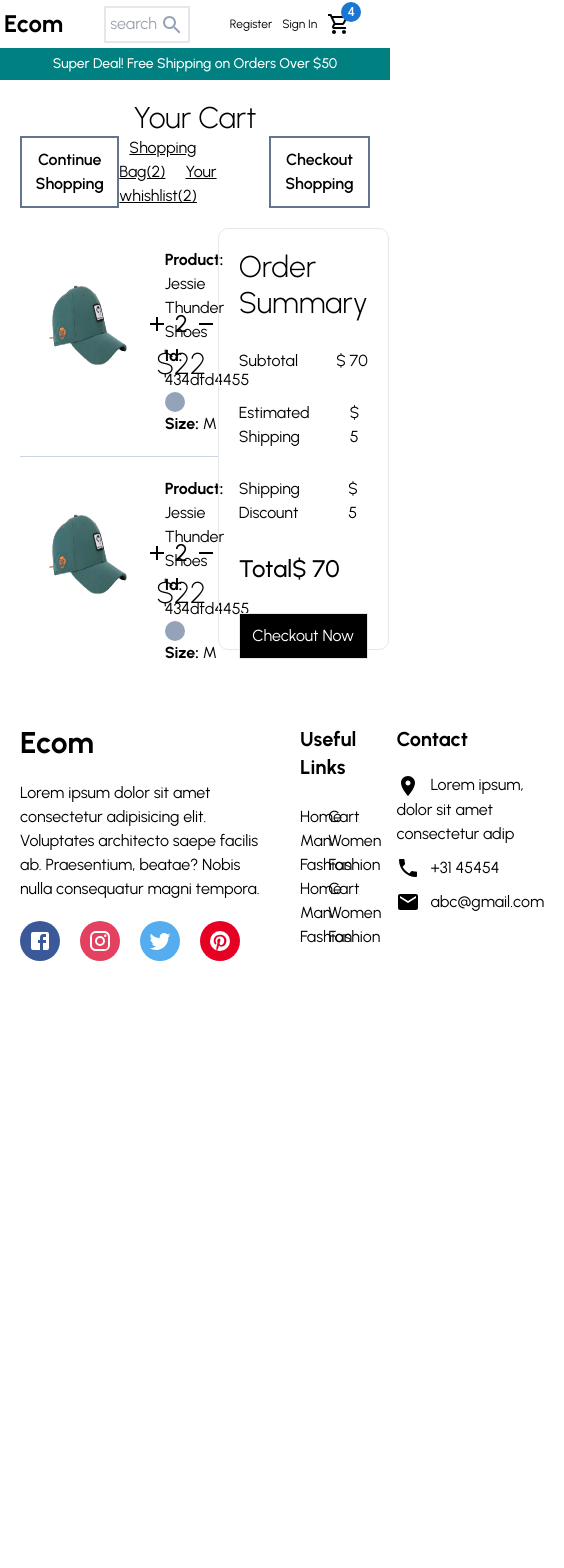
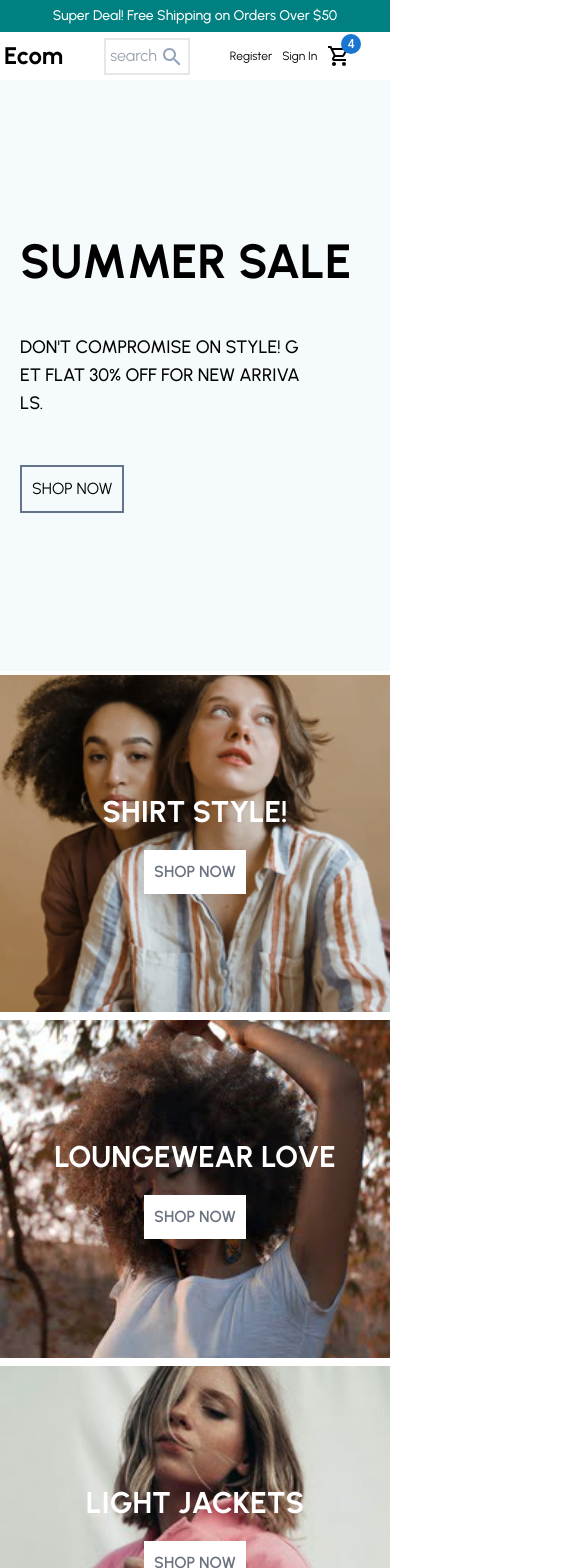
Before and after one commit to shubham9654/ecommerce-frontend, a React (Create React App) app: page /products in a window 390 px wide. Shown: the top 1568 px of the page, 564 px wide, since content can reach past the window. Before the commit the page ends 981 px from the top, so only its background shows below. Built offline with nearby package versions, Linux system fonts and the light colour scheme; the HTML template or start-up script is replaced by a standard one.

Commit message:
Title: Homepage made responsive Dev: Shubham Date: 27 Nov 2022

```diff
--- a/src/App.jsx
+++ b/src/App.jsx
@@ -9,7 +9,7 @@ import Register from "./pages/Register";
 const App = () => {
   return (
     <div className="app">
-      <Cart />
+      <Homepage />
     </div>
   )
 }
--- a/src/app.css
+++ b/src/app.css
@@ -6,3 +6,9 @@
   url("https://images.pexels.com/photos/6984661/pexels-photo-6984661.jpeg?auto=compress&cs=tinysrgb&dpr=2&h=650&w=940")
     center;
 }
+
+@media screen and (max-width: 480px) {
+  .slider {
+    height: calc(100vh - 30vh) !important;
+  }
+}
--- a/src/components/Categories.jsx
+++ b/src/components/Categories.jsx
@@ -3,7 +3,7 @@ import CategoryItem from "./CategoryItem"
 
 const Categories = () => {
   return (
-    <div className="categoires flex p-5 justify-between">
+    <div className="categoires w-full flex p-5 justify-between  ms:flex-col ms:p-0">
       {
         categories.map((item, index) => (
           <CategoryItem
--- a/src/components/CategoryItem.jsx
+++ b/src/components/CategoryItem.jsx
@@ -1,7 +1,7 @@
 
 const CategoryItem = ({ item }) => {
   return (
-    <div className="h-[63vh] w-full relative m-1">
+    <div className="h-[63vh] w-full relative m-1 ms:h-[40vh] ms:mx-0">
       <img
         className="object-cover h-full w-full"
         alt="category_img"
--- a/src/components/Footer.jsx
+++ b/src/components/Footer.jsx
@@ -2,7 +2,7 @@ import { Email, Facebook, Instagram, Phone, Pinterest, Room, Twitter } from "@mu
 
 const Footer = () => {
   return (
-    <div className="flex">
+    <div className="flex ms:flex-col">
       <div className="flex-[1] flex flex-col p-5">
         <h1 className="text-3xl font-bold">Ecom</h1>
         <div className="my-5">
@@ -23,7 +23,8 @@ const Footer = () => {
           </span>
         </div>
       </div>
-      <div className="flex-[1] p-5">
+
+      <div className="flex-[1] p-5 ms:hidden">
         <h3 className="text-xl font-bold mb-6">Useful Links</h3>
         <ul className="flex flex-wrap">
           <li className="w-1/2">Home</li>
@@ -36,11 +37,12 @@ const Footer = () => {
           <li className="w-1/2">Women Fashion</li>
         </ul>
       </div>
-      <div className="flex-[1] p-5">
+
+      <div className="flex-[1] p-5 ms:bg-slate-100">
         <h3 className="text-xl font-bold mb-5">Contact</h3>
         <div className="mb-2.5">
           <Room className="mr-2.5 flex" />
-          Lorem ipsum, dolor sit amet consectetur adip
+          Lorem ipsum, dolor sit amet consect
         </div>
         <div className="mb-2.5 flex">
           <Phone className="mr-2.5" />
--- a/src/components/Newsletter.jsx
+++ b/src/components/Newsletter.jsx
@@ -3,9 +3,9 @@ import { Send } from "@mui/icons-material";
 const Newsletter = () => {
   return (
     <div className="h-[50vh] bg-[#fcf5f5] flex flex-col items-center justify-center">
-      <h1 className="text-[70px] font-bold mb-1.5 capitalize">Newsletter</h1>
-      <div className="text-2xl font-light mb-5">Get timely updates from your favorite products.</div>
-      <div className="w-2/5 h-[40px] flex items-center justify-cente border border-slate-400 mb-5">
+      <h1 className="text-[70px] font-bold mb-1.5 capitalize ms:text-[60px]">Newsletter</h1>
+      <div className="text-2xl font-light mb-5 ms:text-center">Get timely updates from your favorite products.</div>
+      <div className="w-2/5 h-[40px] flex items-center justify-cente border border-slate-400 mb-5 ms:w-3/4">
         <input className="w-full h-full flex-[8] focus:outline-none px-2.5 bg-white " placeholder="Your email"/>
         <button className="flex-[2] bg-teal-600 h-full w-full border-2 border-teal-600">
           <Send />
--- a/src/components/Slider.jsx
+++ b/src/components/Slider.jsx
@@ -13,12 +13,10 @@ const Slider = () => {
     }
   }
 
-  console.log(slideIndex)
-
   return (
-    <div className="w-full relative overflow-hidden" style={{ height: "calc(100vh - 4rem)"}}>
+    <div className="slider w-full relative overflow-hidden" style={{ height: "calc(100vh - 4rem)"}}>
       <span
-        className="w-12	h-12 bg-slate-300 rounded-full flex items-center justify-center absolute top-0 bottom-0 left-2.5 m-auto	cursor-pointer z-50 opacity-50"
+        className="w-12	h-12 bg-slate-300 rounded-full flex items-center justify-center absolute top-0 bottom-0 left-2.5 m-auto	cursor-pointer z-50 opacity-50 ms:hidden"
         onClick={() => handleClick("left")}
       >
         <ArrowLeftOutlined />
@@ -29,13 +27,13 @@ const Slider = () => {
           <div className="flex h-full w-full" style={{ transform: `translateX(${slideIndex * -100}vw)`, transition: "all 1.5s ease" }}>
             {
               sliderItems.map((el) => (
-                <div key={el.id} className={`flex items-center h-screen `} style={{minWidth: "100vw", backgroundColor: el.bg }}>
-                  <div className="w-2/4 h-full flex justify-center">
+                <div key={el.id} className={`flex items-center ms:px-5`} style={{minWidth: "100vw", backgroundColor: el.bg }}>
+                  <div className="w-2/4 h-full flex justify-center ms:hidden">
                     <img className="h-[85%]" alt="slider_image" src={el.img} />
                   </div>
                   <div lassName="w-2/4 p-12">
-                    <div className="font-bold text-7xl uppercase">{el.title}</div>
-                    <p className="uppercase my-12 text-xl font-medium break-all	w-4/5">{el.desc}</p>
+                    <div className="font-bold text-7xl uppercase ms:text-5xl">{el.title}</div>
+                    <p className="uppercase my-12 text-xl font-medium break-all	w-4/5 ms:text-lg">{el.desc}</p>
                     <button className="p-2.5 cursor-pointer text-x 0l bg-transparent uppercase border-2 border-solid border-slate-500	">shop Now</button>
                   </div>
                 </div>
@@ -45,7 +43,7 @@ const Slider = () => {
         ) : null
       }
       <span
-        className="w-12	h-12 bg-slate-300 rounded-full flex items-center justify-center absolute top-0 bottom-0 right-2.5 m-auto cursor-pointer opacity-50"
+        className="w-12	h-12 bg-slate-300 rounded-full flex items-center justify-center absolute top-0 bottom-0 right-2.5 m-auto cursor-pointer opacity-50 ms:hidden"
         onClick={() => handleClick("right")}
       >
         <ArrowRightOutlined />
```
